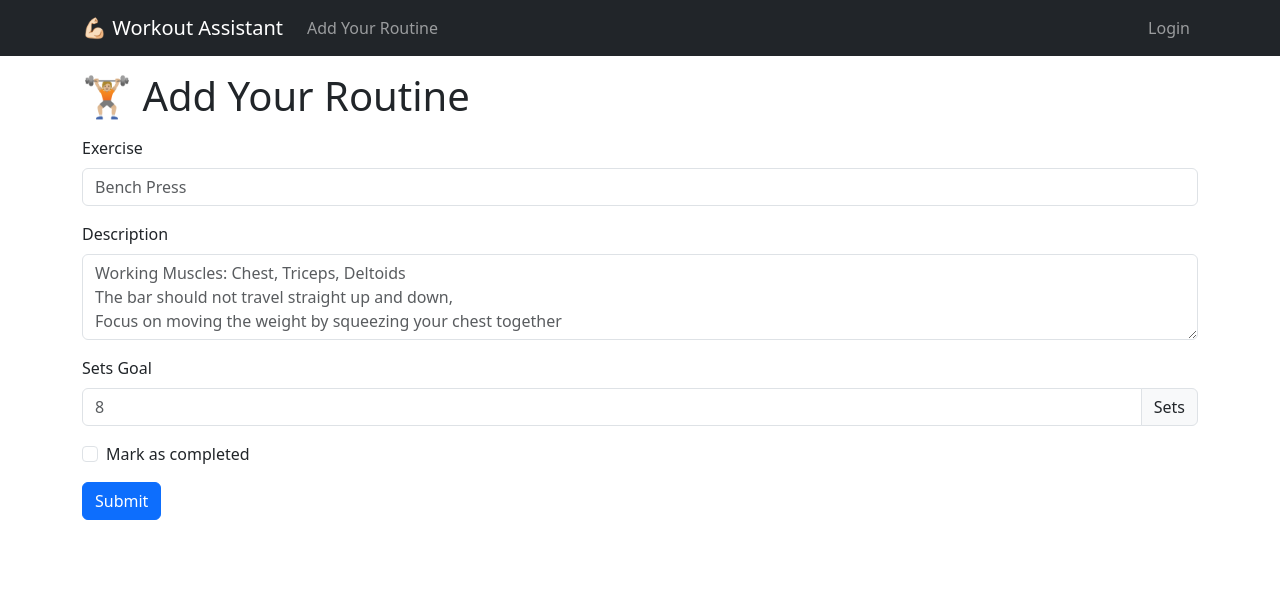
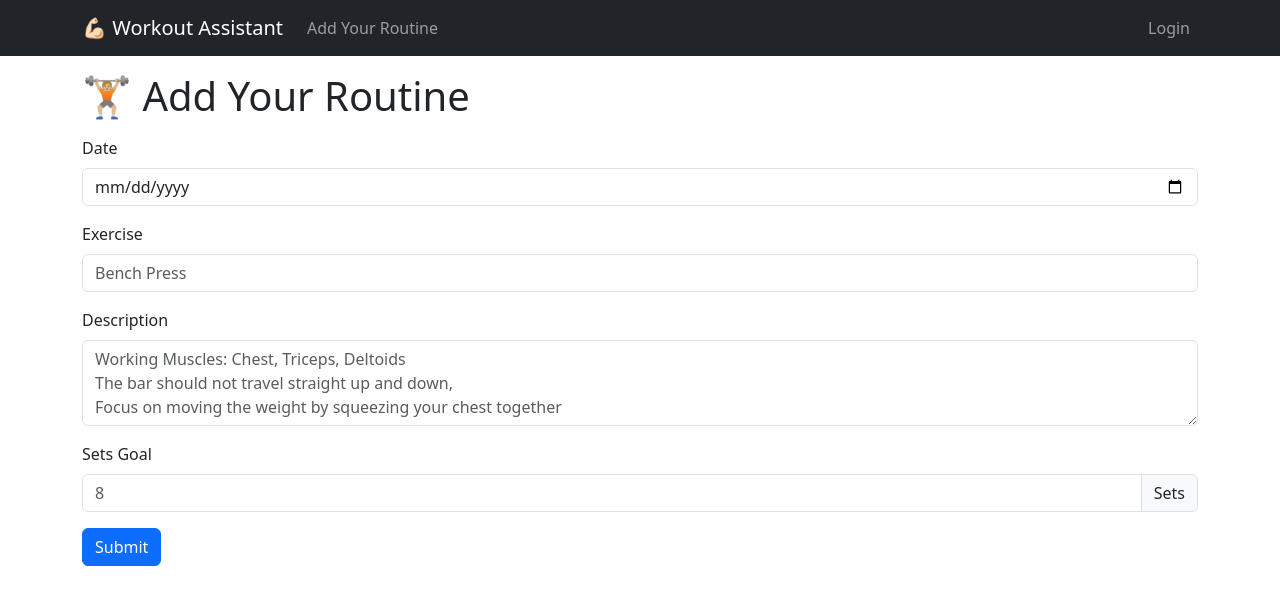
Before and after one commit to yunawinaya/todo-app-v2-react, a React (Vite) app: page /add in a window 1280 px wide. Shown: the top 604 px of the page. Built offline with nearby package versions, Linux system fonts and the light colour scheme.

Commit message:
Fixing issue

```diff
--- a/src/components/TodoCard.jsx
+++ b/src/components/TodoCard.jsx
@@ -5,8 +5,6 @@ import { deleteTodo } from "../features/todos/todoSlice";
 import { increment, reset } from "../features/todos/counterSlice";
 
 export default function TodoCard({ todo }) {
-  const completed = todo.completed;
-  const border = completed ? "success" : "danger";
   const [timer, setTimer] = useState(0);
   const [timerInterval, setTimeInterval] = useState(null);
   const dispatch = useDispatch();
@@ -46,20 +44,31 @@ export default function TodoCard({ todo }) {
     };
   }, [timerInterval]);
 
+  const formatDate = (date) => {
+    const options = { day: "2-digit", month: "short", year: "numeric" };
+    const formattedDate = new Date(date).toLocaleDateString("en-US", options);
+    const [month, day, year] = formattedDate.split(" ");
+    const capitalizedMonth = month.charAt(0).toUpperCase() + month.slice(1);
+    return `${capitalizedMonth} ${day} ${year}`;
+  };
+
   const cardId = todo.id;
+  const [completed, setCompleted] = useState(false);
 
   const count = useSelector((state) => state.counter[cardId] || 0);
 
   const handleIncrement = () => {
     if (count < todo.sets) {
       dispatch(increment({ cardId }));
+    } else if (count >= todo.sets) {
+      setCompleted(true);
     }
   };
 
   return (
     <>
-      <Card border={border} className="my-3">
-        <Card.Header>{!completed && "Not"} Completed</Card.Header>
+      <Card border={completed ? "success" : "danger"} className="my-3">
+        <Card.Header>{formatDate(todo.date)}</Card.Header>
         <Card.Body>
           <Card.Title>{todo.title}</Card.Title>
           <Card.Text>{todo.description}</Card.Text>
@@ -81,6 +90,9 @@ export default function TodoCard({ todo }) {
             >
               reset
             </Button>
+            {completed && (
+              <span className="ms-1 text-success">You Did It!💪🏻</span>
+            )}
           </Card.Text>
           <p>Rest Timer: {timer} seconds</p>
           <Button onClick={startTimer}>
--- a/src/pages/AddTodo.jsx
+++ b/src/pages/AddTodo.jsx
@@ -7,10 +7,10 @@ import { addTodo } from "../features/todos/todoSlice";
 import { useNavigate } from "react-router-dom";
 
 export default function AddTodo() {
+  const [date, setDate] = useState("");
   const [title, setTitle] = useState("");
   const [description, setDescription] = useState("");
   const [sets, setSets] = useState("");
-  const [completed, setCompleted] = useState(false);
   const loggedInUser = useSelector((state) => state.user);
   const dispatch = useDispatch();
   const navigate = useNavigate();
@@ -19,11 +19,11 @@ export default function AddTodo() {
     event.preventDefault();
     const newTodo = {
       id: Date.now(),
-      userId: loggedInUser.id,
+      userId: loggedInUser?.id,
+      date,
       title,
       description,
       sets,
-      completed,
     };
     dispatch(addTodo(newTodo));
     navigate("/");
@@ -33,6 +33,16 @@ export default function AddTodo() {
     <Container>
       <h1 className="my-3">🏋🏼 Add Your Routine</h1>
       <Form onSubmit={handleAddTodo}>
+        <Form.Group className="mb-3" controlId="date">
+          <Form.Label>Date</Form.Label>
+          <Form.Control
+            value={date}
+            onChange={(event) => setDate(event.target.value)}
+            type="date"
+            placeholder="MM/DD/YYYY"
+            required
+          />
+        </Form.Group>
         <Form.Group className="mb-3" controlId="title">
           <Form.Label>Exercise</Form.Label>
           <Form.Control
@@ -65,14 +75,6 @@ export default function AddTodo() {
           />
           <InputGroup.Text id="basic-addon2">Sets</InputGroup.Text>
         </InputGroup>
-        <Form.Check
-          type="checkbox"
-          id="completed"
-          label="Mark as completed"
-          checked={completed}
-          onChange={(event) => setCompleted(event.target.checked)}
-          className="mb-3"
-        />
         <Button variant="primary" type="submit">
           Submit
         </Button>
--- a/src/pages/EditTodo.jsx
+++ b/src/pages/EditTodo.jsx
@@ -15,16 +15,16 @@ export default function EditTodo() {
     state.todos.find((todo) => todo.id === parseInt(id))
   );
 
+  const [date, setDate] = useState(todo?.date || "");
   const [title, setTitle] = useState(todo?.title || "");
   const [description, setDescription] = useState(todo?.description || "");
   const [sets, setSets] = useState(todo?.sets || "");
-  const [completed, setCompleted] = useState(todo?.completed || false);
 
   useEffect(() => {
+    setDate(todo?.date || "");
     setTitle(todo?.title || "");
     setDescription(todo?.description || "");
     setSets(todo?.sets || "");
-    setCompleted(todo?.completed || false);
   }, [todo]);
 
   const handleUpdateTodo = (event) => {
@@ -33,10 +33,10 @@ export default function EditTodo() {
     const updatedTodo = {
       id: todo.id,
       userId: todo.userId,
+      date,
       title,
       description,
       sets,
-      completed,
     };
 
     dispatch(updateTodo(updatedTodo));
@@ -47,6 +47,15 @@ export default function EditTodo() {
     <Container>
       <h1 className="my-3">🏋🏼 Edit Your Routine</h1>
       <Form onSubmit={handleUpdateTodo}>
+        <Form.Group className="mb-3" controlId="date">
+          <Form.Label>Date</Form.Label>
+          <Form.Control
+            value={date}
+            onChange={(event) => setDate(event.target.value)}
+            type="date"
+            required
+          />
+        </Form.Group>
         <Form.Group className="mb-3" controlId="title">
           <Form.Label>Title</Form.Label>
           <Form.Control
@@ -79,14 +88,6 @@ export default function EditTodo() {
           />
           <InputGroup.Text id="basic-addon2">Sets</InputGroup.Text>
         </InputGroup>
-        <Form.Check
-          type="checkbox"
-          id="completed"
-          label="Mark as completed"
-          checked={completed}
-          onChange={(e) => setCompleted(e.target.checked)}
-          className="mb-3"
-        />
         <Button variant="primary" type="submit">
           Submit
         </Button>
```
